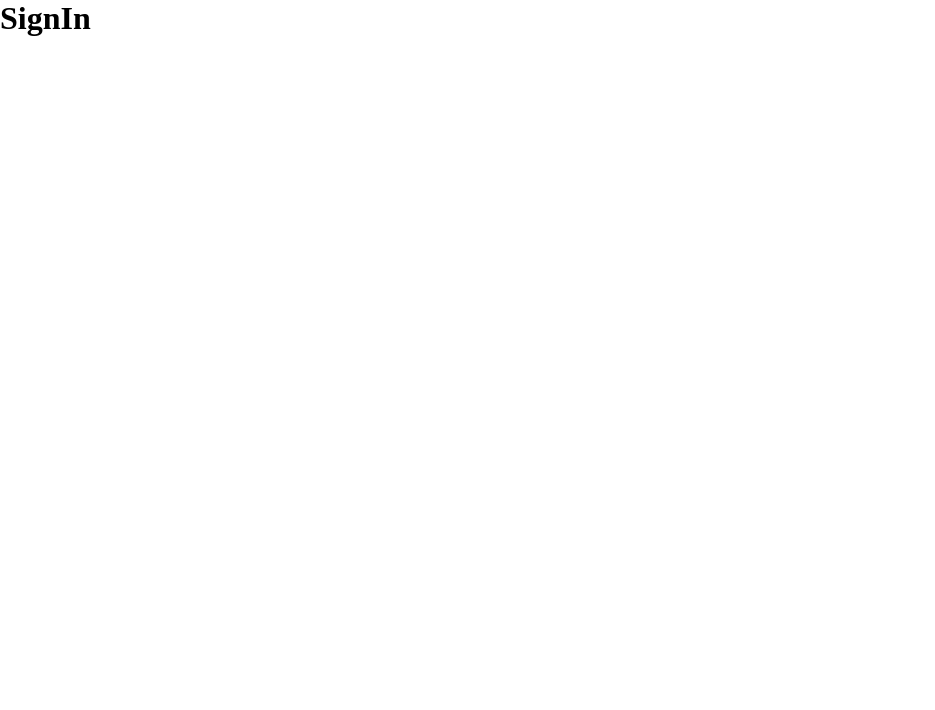
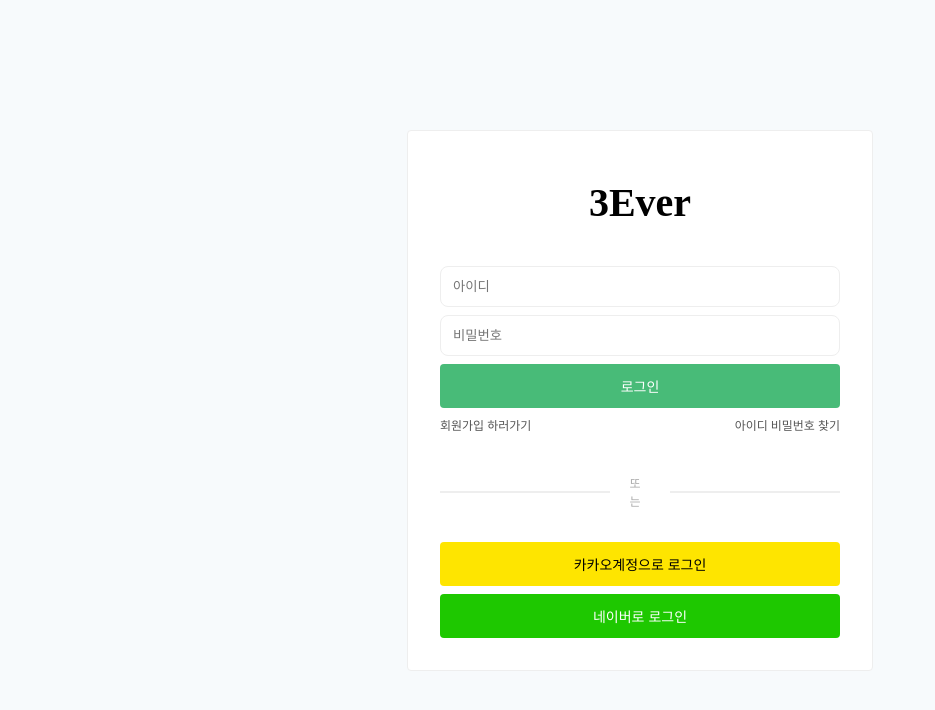
Before and after one commit to gangmin2/social-login-test, a React (Vite) app: page /signin in a window 1280 px wide. Shown: the top 710 px of the page, without its empty margins (0-935 px from the left). Built offline with nearby package versions, Linux system fonts and the light colour scheme.

Commit message:
Feat: SignIn Page 생성

```diff
--- a/src/pages/SignIn.tsx
+++ b/src/pages/SignIn.tsx
@@ -1,7 +1,37 @@
+import { Link, useNavigate } from 'react-router-dom';
+import './signin.css';
+
 const SignIn = () => {
+    const nav = useNavigate();
+
+    const onClickSocialButton = (path:string) => {
+        nav('authorized' + path);
+    }
     return (
         <>
-            <h1>SignIn</h1>
+            <div className='container'>
+                <div className='signin-container'>
+                    <div className='logo'>3Ever</div>
+                    <form className='form-container' action="">
+                        <input type="text" placeholder='아이디' />
+                        <input type="password" placeholder='비밀번호' />
+                        <button type="submit">로그인</button>
+                    </form>
+                    <div className='links-container'>
+                        <Link to="/signup">회원가입 하러가기</Link>
+                        <Link to=''>아이디 비밀번호 찾기</Link>
+                    </div>
+                    <div className='devider'>
+                        <div className='devider-border'></div>
+                        <span>또는</span>
+                        <div className='devider-border'></div>
+                    </div>
+                    <div className='social-login-buttons'>
+                        <button onClick={() => onClickSocialButton('/kakao')} className='bg-kakao'>카카오계정으로 로그인</button>
+                        <button onClick={() => onClickSocialButton('/naver')} className='bg-naver'>네이버로 로그인</button>
+                    </div>
+                </div>
+            </div>
         </>
     )
 }
--- /dev/null
+++ b/src/pages/signin.css
@@ -0,0 +1,104 @@
+button {
+    cursor: pointer;
+}
+.container {
+    background-color: #F7FAFC;
+    display: flex;
+    width: 100%;
+    height: 100vh;
+    align-items: center;
+    justify-content: center;
+}
+.signin-container {
+    background-color: #ffffff;
+    padding: 32px;
+    border-radius: 4px;
+    border: 1px solid #eee;
+    display: flex;
+    flex-direction: column;
+    align-items: center;
+    width: 100%;
+    max-width: 400px;
+}
+
+.logo {
+    font-size: 40px;
+    font-weight: 900;
+    padding: 16px 0;
+    margin-bottom: 24px;
+}
+
+.form-container {
+    display: flex;
+    flex-direction: column;
+    width: 100%;
+}
+input {
+    border: 1px solid #eee;
+    padding: 12px;
+    margin-bottom: 8px;
+    border-radius: 8px;
+}
+input:focus {
+    outline-color: #48BB78;
+}
+button[type="submit"] {
+    background-color: #48BB78;
+    padding: 12px;
+    color: #ffffff;
+    border-radius: 4px;
+    font-size: 14px;
+    font-weight: 500;
+}
+button[type="submit"]:hover {
+    background-color: #3bb36d;
+}
+
+.links-container {
+    display: flex;
+    justify-content: space-between;
+    width: 100%;
+    margin: 8px 0;
+    font-size: 12px;
+}
+.links-container a:any-link {
+    color: #555;
+    text-decoration: none;
+}
+
+.devider {
+    display: flex;
+    width: 100%;
+    align-items: center;
+}
+.devider span {
+    width: 50px;
+    font-size: 12px;
+    color: #aaa;
+    margin: 32px 20px;
+}
+.devider-border {
+    border: 0.5px solid #eee;
+    width: 100%;
+}
+
+
+.social-login-buttons {
+    display: flex;
+    flex-direction: column;
+    width: 100%;
+    gap: 8px;
+}
+.social-login-buttons button {
+    padding: 12px;
+    border-radius: 4px;
+    font-size: 14px;
+    font-weight: 500;
+}
+.bg-kakao {
+    background-color: #FEE500;
+}
+.bg-naver {
+    background-color: #1EC800;
+    color: #ffffff;
+}
```
